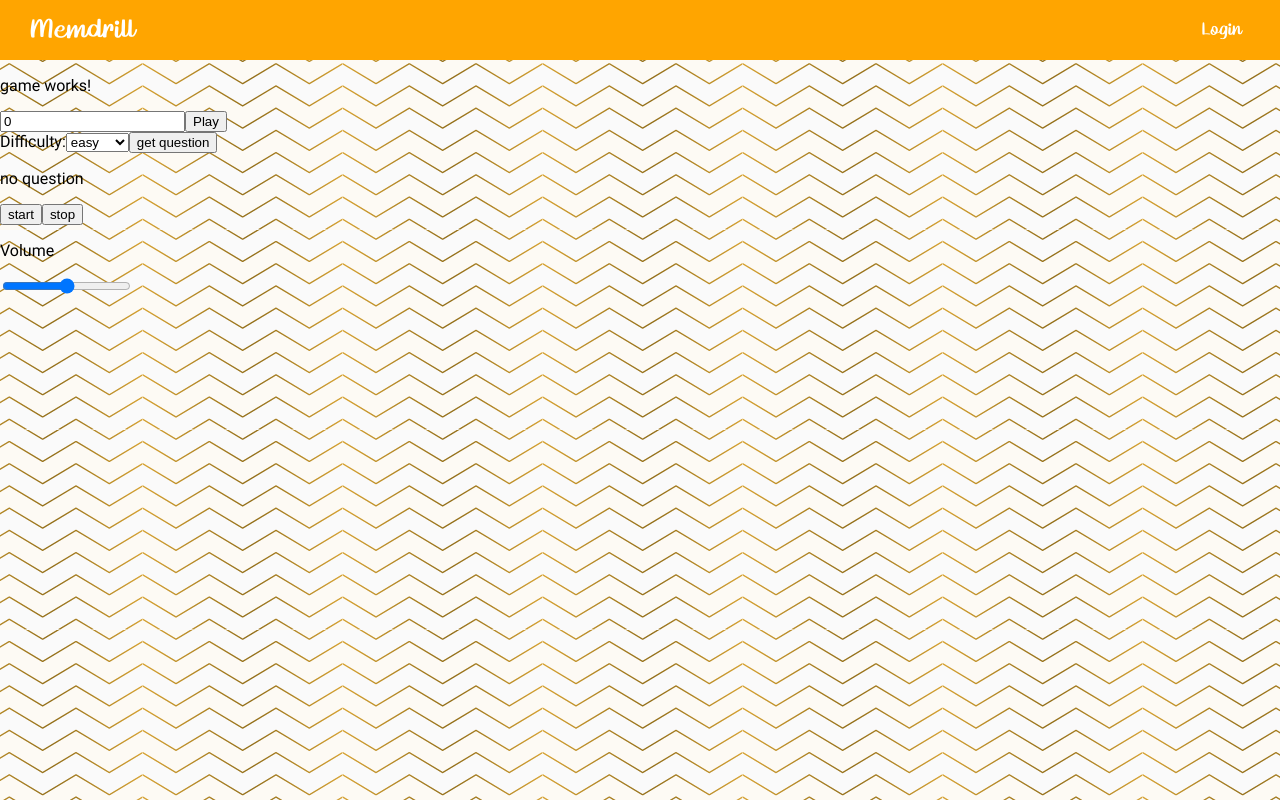
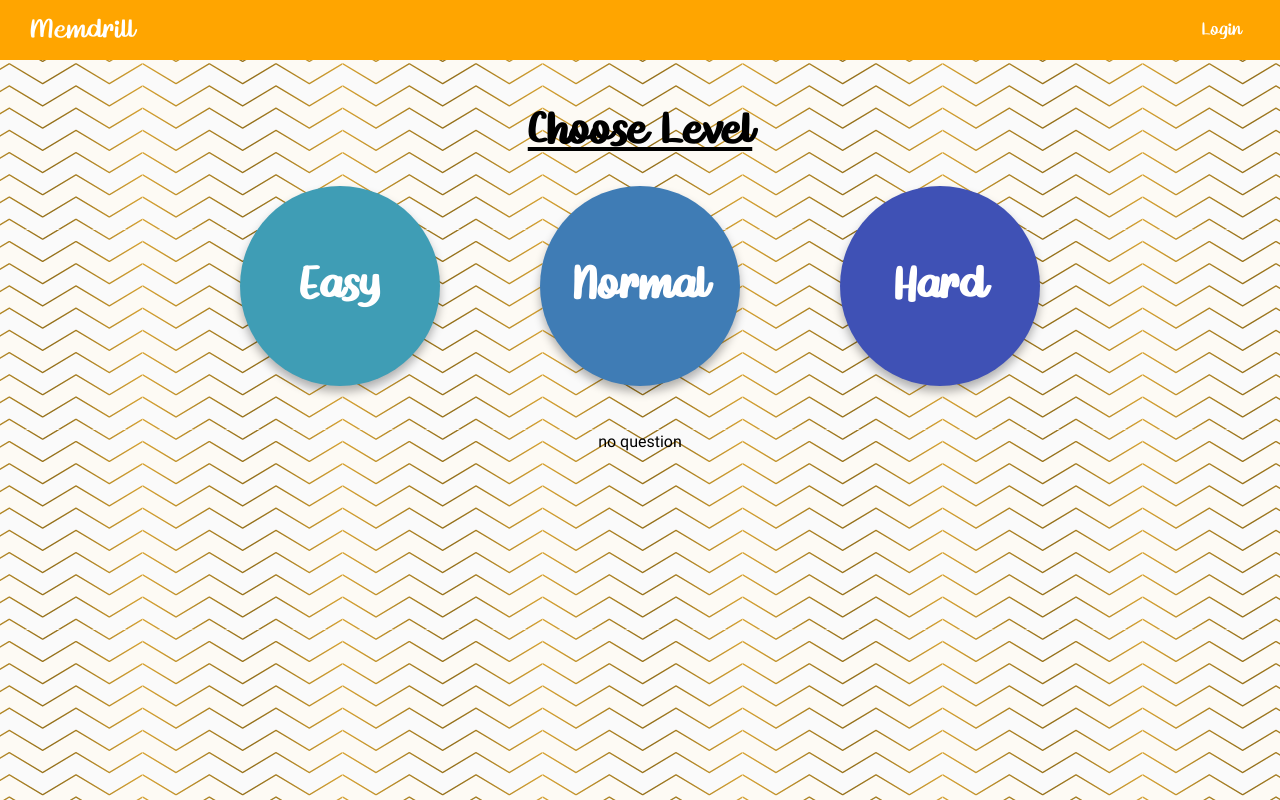
Before and after one commit to sunboyy/cloud-memory-training, an Angular app in the folder memdrill-frontend/: page /game in a window 1280 px wide. Built offline with nearby package versions, Linux system fonts and the light colour scheme.

Commit message:
select level in practice page

```diff
--- a/memdrill-frontend/src/app/game/game.component.html
+++ b/memdrill-frontend/src/app/game/game.component.html
@@ -1,3 +1,4 @@
+<div style="display: none;">
 <p>game works!</p>
 <form>
   <input type="text" name="message" placeholder="0" [(ngModel)]="message">
@@ -24,7 +25,13 @@
 
 <p>Volume</p>
 <input id="volume" type="range" min="0" max="1" step="0.1" value="0.5"/>
+</div>
 
+<!------------------------ edit section --------------------------->
+<app-level (level)="getQuestion($event)"></app-level>
+<p style="text-align: center">{{question}}</p>
+
+<!-- ----------------------------------------------------------- -->
 
     <script>
       const recordAudio = () =>
--- a/memdrill-frontend/src/app/game/game.module.ts
+++ b/memdrill-frontend/src/app/game/game.module.ts
@@ -5,10 +5,11 @@
 import { FormsModule } from '@angular/forms';
 import { RouterModule } from '@angular/router';
 import { GameComponent } from './game.component';
+import { LevelComponent } from './level/level.component';
 
 
 @NgModule({
-  declarations: [GameComponent],
+  declarations: [GameComponent, LevelComponent],
   imports: [
     CommonModule, FormsModule, HttpClientModule, RouterModule
   ]
--- /dev/null
+++ b/memdrill-frontend/src/app/game/level/level.component.html
@@ -0,0 +1,8 @@
+<div class="layout">
+  <div class="header">Choose Level</div>
+  <div class="container">
+    <button class="circle1" (click)="onSelect('easy')">Easy</button>
+    <button class="circle2" (click)="onSelect('normal')">Normal</button>
+    <button class="circle3" (click)="onSelect('hard')">Hard</button>
+  </div>
+</div>
--- /dev/null
+++ b/memdrill-frontend/src/app/game/level/level.component.scss
@@ -0,0 +1,54 @@
+.layout {
+  display: flex;
+  flex-direction: column;
+  align-items: center;
+  margin-top: 48px;
+}
+
+.header {
+  font-family: Homework;
+  font-size: 48px;
+  font-weight: bold;
+  text-decoration: underline;
+}
+
+.container {
+  width: 75%;
+  max-width: 800px;
+  display: flex;
+  margin: 30px 0;
+  justify-content: space-between;
+}
+
+@mixin circle($color) {
+  height: 200px;
+  width: 200px;
+  border-radius: 50%;
+  color: white;
+  background-color: $color;
+  box-shadow: 0 6px 10px 0 rgba(0,0,0,0.3);
+  transition: 0.2s;
+  border: none;
+  outline: none;
+  font-family: Homework;
+  font-size: 50px;
+  font-weight: bold;
+
+  &:hover {
+    cursor: pointer;
+    background-color: lighten($color, 10%);
+    box-shadow: 0 8px 15px 0 rgba(0,0,0,0.3);
+  }
+}
+
+.circle1 {
+  @include circle(rgb(63, 157, 181));
+}
+
+.circle2 {
+  @include circle(rgb(63, 124, 181));
+}
+
+.circle3 {
+  @include circle(#3F51B5);
+}
--- /dev/null
+++ b/memdrill-frontend/src/app/game/level/level.component.ts
@@ -0,0 +1,21 @@
+import { Component, OnInit, EventEmitter, Output } from '@angular/core';
+
+@Component({
+  selector: 'app-level',
+  templateUrl: './level.component.html',
+  styleUrls: ['./level.component.scss']
+})
+export class LevelComponent implements OnInit {
+
+  @Output() level = new EventEmitter<string>();
+
+  constructor() { }
+
+  ngOnInit(): void {
+  }
+
+  onSelect(value: string): void {
+    this.level.emit(value);
+  }
+
+}
--- a/memdrill-frontend/src/app/home/stat/stat.component.scss
+++ b/memdrill-frontend/src/app/home/stat/stat.component.scss
@@ -89,10 +89,8 @@
   border-radius: 24px;
   outline: none;
   cursor: pointer;
+  &:hover {
+    background-color: white;
+    color: black;
+  }
 }
-
-
-a:hover {
-  background-color: white;
-  color: black;
-}
```
Also changed, not shown: 1 other file (tests, documents, lock files or other folders).
